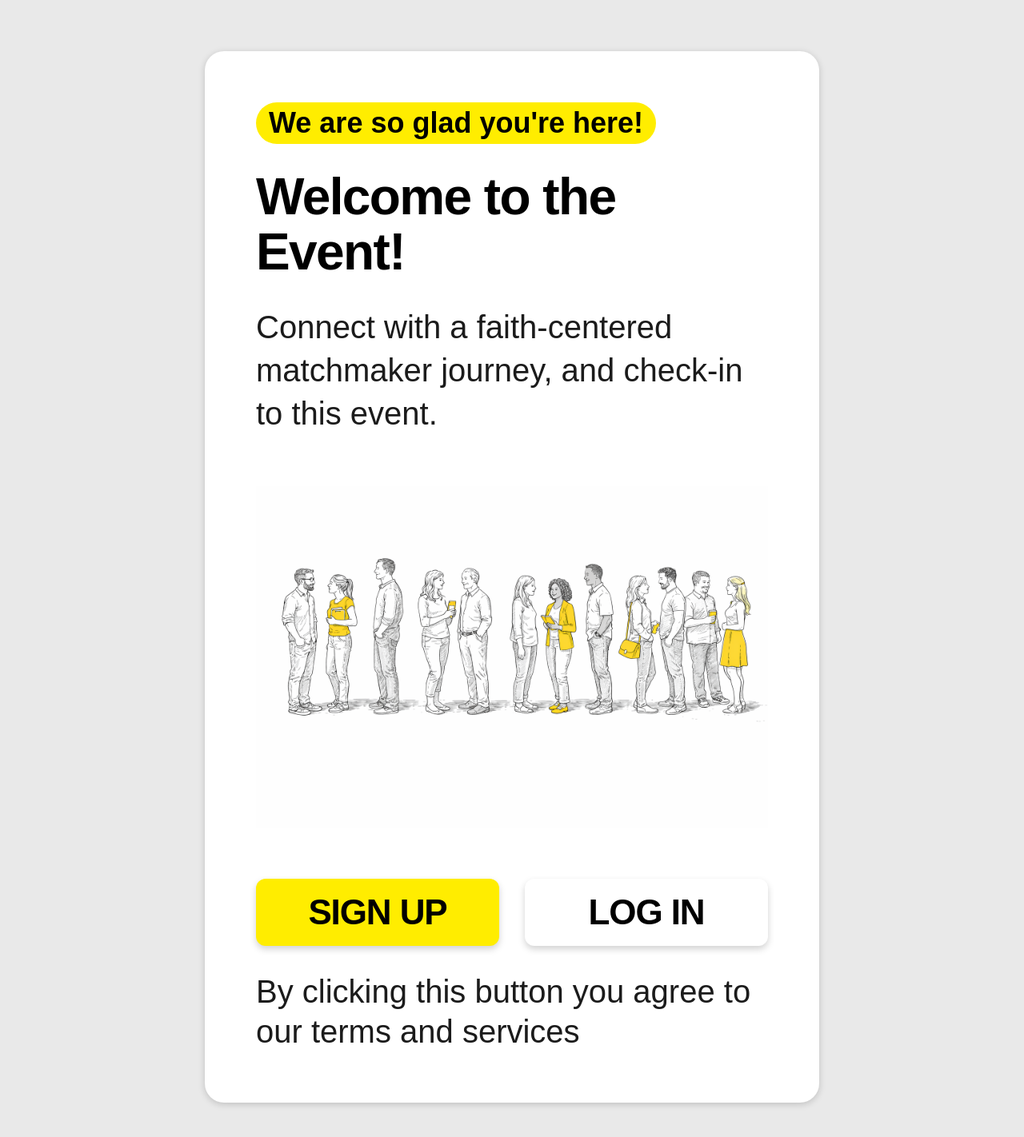
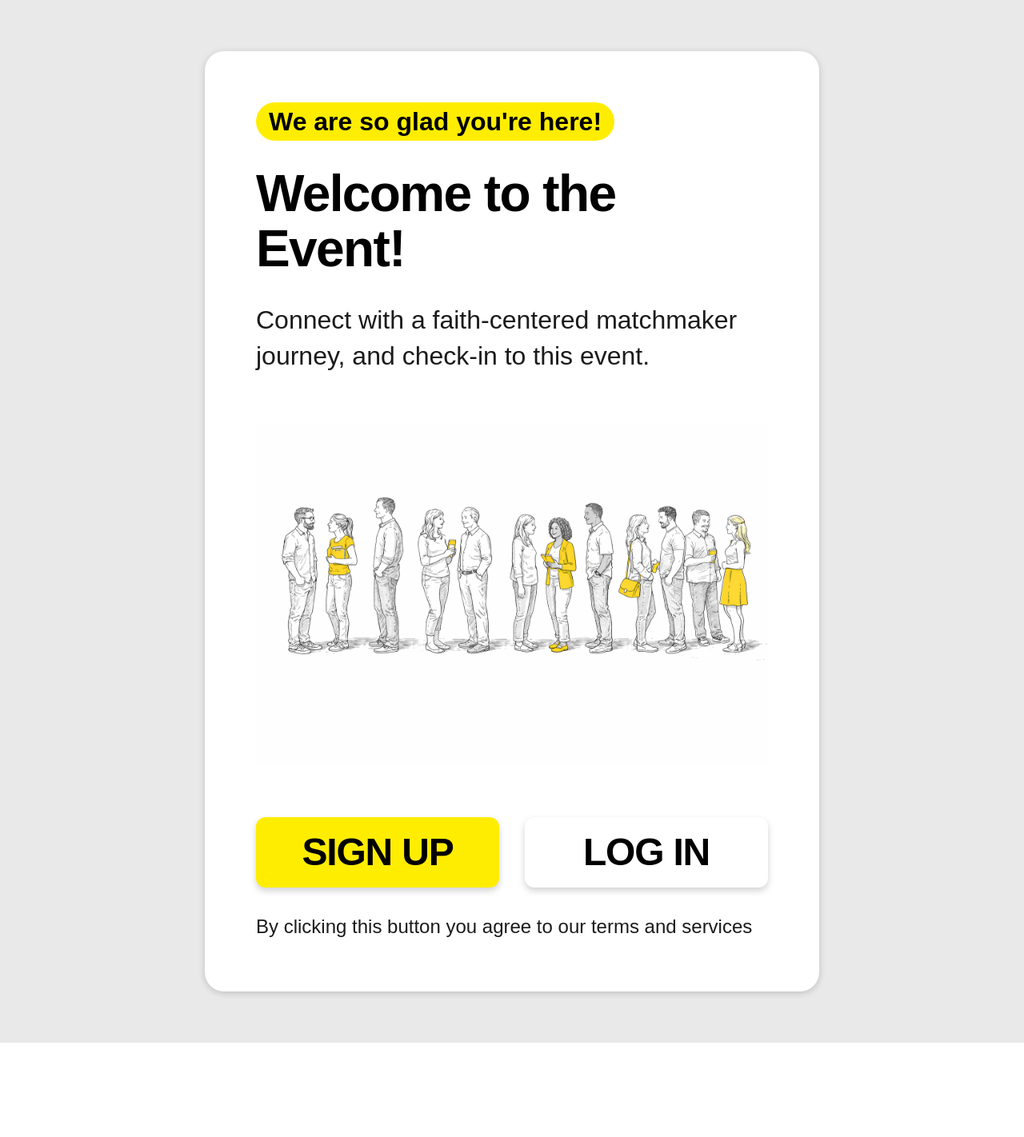
Before and after one commit to JoshuaTaylorIllustration/multi-church-matchmaker-mvp, a Next.js app: page / in a window 1280 px wide. Shown: the top 1422 px of the page at 80% size. After the commit the page ends 1304 px from the top, so only its background shows below. Built offline with nearby package versions, Linux system fonts and the light colour scheme.

Commit message:
Align landing page typography to design size scale

```diff
--- a/app/page.tsx
+++ b/app/page.tsx
@@ -5,7 +5,7 @@ export default function EventQrLandingPage() {
     <main className="min-h-screen bg-[#e9e9e9] px-4 py-16">
       <section className="mx-auto grid w-full max-w-[768px] grid-cols-12 rounded-[24px] bg-white px-[64px] pb-[64px] pt-[64px] shadow-[0_2px_8px_rgba(0,0,0,0.18)]">
         <div className="col-span-12">
-          <p className="inline-flex w-fit rounded-full bg-flyerYellow px-[16px] py-[8px] text-[36px]/[1] font-bold text-black">
+          <p className="inline-flex w-fit rounded-full bg-flyerYellow px-[16px] py-[8px] text-[32px]/[1] font-bold text-black">
             We are so glad you&apos;re here!
           </p>
 
@@ -13,7 +13,7 @@ export default function EventQrLandingPage() {
             <h1 className="text-[64px]/[1.08] font-extrabold tracking-tight text-black">
               Welcome to the Event!
             </h1>
-            <p className="mt-[32px] max-w-[640px] text-[40px]/[1.35] text-[#1b1b1b]">
+            <p className="mt-[32px] max-w-[640px] text-[32px]/[1.4] text-[#1b1b1b]">
               Connect with a faith-centered matchmaker journey, and check-in to
               this event.
             </p>
@@ -34,19 +34,19 @@ export default function EventQrLandingPage() {
         <div className="col-span-12 mt-[64px] grid grid-cols-12 gap-[32px]">
           <button
             type="button"
-            className="col-span-6 rounded-[12px] bg-flyerYellow px-[24px] py-[20px] text-[44px]/[1] font-extrabold uppercase tracking-tight text-black shadow-[0_4px_8px_rgba(0,0,0,0.18)] transition hover:brightness-95"
+            className="col-span-6 rounded-[12px] bg-flyerYellow px-[24px] py-[20px] text-[48px]/[1] font-extrabold uppercase tracking-tight text-black shadow-[0_4px_8px_rgba(0,0,0,0.18)] transition hover:brightness-95"
           >
             Sign Up
           </button>
           <button
             type="button"
-            className="col-span-6 rounded-[12px] bg-white px-[24px] py-[20px] text-[44px]/[1] font-extrabold uppercase tracking-tight text-black shadow-[0_4px_8px_rgba(0,0,0,0.18)] transition hover:bg-gray-50"
+            className="col-span-6 rounded-[12px] bg-white px-[24px] py-[20px] text-[48px]/[1] font-extrabold uppercase tracking-tight text-black shadow-[0_4px_8px_rgba(0,0,0,0.18)] transition hover:bg-gray-50"
           >
             Log In
           </button>
         </div>
 
-        <p className="col-span-12 mt-[32px] text-[40px]/[1.25] text-[#1b1b1b]">
+        <p className="col-span-12 mt-[32px] text-[24px]/[1.4] text-[#1b1b1b]">
           By clicking this button you agree to our terms and services
         </p>
       </section>
```
